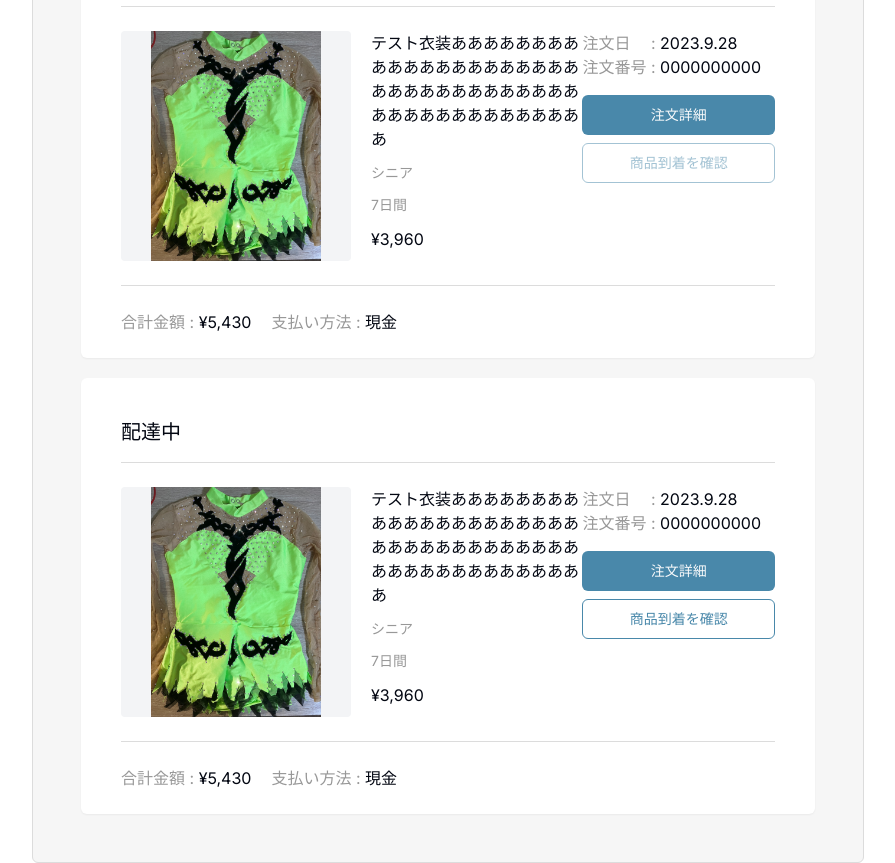
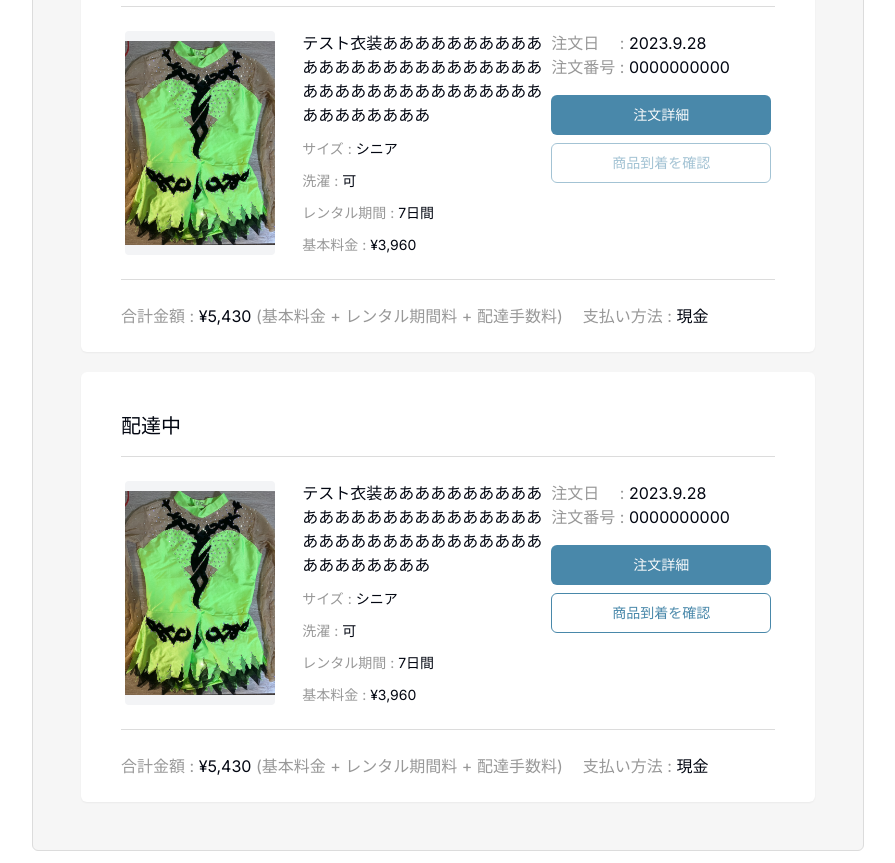
Before and after one commit to zawazawa84/assispo, a Next.js app: page /user/1/orderhistory in a window 1280 px wide. Shown: the part 320-1183 px from the top of the page, without its empty margins (192-1087 px from the left). Built offline with nearby package versions, Linux system fonts and the light colour scheme.

Commit message:
洗濯項目の追加

```diff
--- a/src/features/costume/components/InfoTable.tsx
+++ b/src/features/costume/components/InfoTable.tsx
@@ -11,6 +11,10 @@ export const InfoTable = () => {
         <TableRow className="border-0">
           <TableCell className="font-semibold">サイズ</TableCell>
           <TableCell>シニア</TableCell>
+        </TableRow>
+        <TableRow className="border-0">
+          <TableCell className="font-semibold">洗濯</TableCell>
+          <TableCell>可</TableCell>
         </TableRow>
         <TableRow className="border-0">
           <TableCell className="font-semibold">状態</TableCell>
--- a/src/features/user/pages/OrderHistory.tsx
+++ b/src/features/user/pages/OrderHistory.tsx
@@ -41,7 +41,7 @@ export const OrderHistory = () => {
                   <Image
                     src={`/item3.png`}
                     alt=""
-                    width={230}
+                    width={150}
                     height={220}
                     className="rounded-sm object-contain aspect-square bg-secondary"
                   />
@@ -49,9 +49,19 @@ export const OrderHistory = () => {
                     <p>
                       テスト衣装ああああああああああああああああああああああああああああああああああああああああああああああああ
                     </p>
-                    <p className="text-sm text-[#989898]">シニア</p>
-                    <p className="text-sm text-[#989898]">7日間</p>
-                    <p>¥3,960</p>
+                    <p className="text-sm">
+                      <span className="text-[#989898]">サイズ :</span> シニア
+                    </p>
+                    <p className="text-sm">
+                      <span className="text-[#989898]">洗濯 :</span> 可
+                    </p>
+                    <p className="text-sm">
+                      <span className="text-[#989898]">レンタル期間 :</span>{' '}
+                      7日間
+                    </p>
+                    <p className="text-sm">
+                      <span className="text-[#989898]">基本料金 :</span> ¥3,960
+                    </p>
                   </div>
                   <div className="space-y-4">
                     <div>
@@ -82,7 +92,10 @@ export const OrderHistory = () => {
               <CardFooter>
                 <div className="flex w-full pt-6 space-x-5 border-t border-[#dcdcdc]">
                   <p>
-                    <span className="text-[#989898]">合計金額 :</span> ¥5,430
+                    <span className="text-[#989898]">合計金額 :</span> ¥5,430{' '}
+                    <span className="text-[#989898]">
+                      (基本料金 + レンタル期間料 + 配達手数料)
+                    </span>
                   </p>
                   <p>
                     <span className="text-[#989898]">支払い方法 :</span> 現金
@@ -101,7 +114,7 @@ export const OrderHistory = () => {
                   <Image
                     src={`/item3.png`}
                     alt=""
-                    width={230}
+                    width={150}
                     height={220}
                     className="rounded-sm object-contain aspect-square bg-secondary"
                   />
@@ -109,9 +122,19 @@ export const OrderHistory = () => {
                     <p>
                       テスト衣装ああああああああああああああああああああああああああああああああああああああああああああああああ
                     </p>
-                    <p className="text-sm text-[#989898]">シニア</p>
-                    <p className="text-sm text-[#989898]">7日間</p>
-                    <p>¥3,960</p>
+                    <p className="text-sm">
+                      <span className="text-[#989898]">サイズ :</span> シニア
+                    </p>
+                    <p className="text-sm">
+                      <span className="text-[#989898]">洗濯 :</span> 可
+                    </p>
+                    <p className="text-sm">
+                      <span className="text-[#989898]">レンタル期間 :</span>{' '}
+                      7日間
+                    </p>
+                    <p className="text-sm">
+                      <span className="text-[#989898]">基本料金 :</span> ¥3,960
+                    </p>
                   </div>
                   <div className="space-y-4">
                     <div>
@@ -141,7 +164,10 @@ export const OrderHistory = () => {
               <CardFooter>
                 <div className="flex w-full pt-6 space-x-5 border-t border-[#dcdcdc]">
                   <p>
-                    <span className="text-[#989898]">合計金額 :</span> ¥5,430
+                    <span className="text-[#989898]">合計金額 :</span> ¥5,430{' '}
+                    <span className="text-[#989898]">
+                      (基本料金 + レンタル期間料 + 配達手数料)
+                    </span>
                   </p>
                   <p>
                     <span className="text-[#989898]">支払い方法 :</span> 現金
@@ -164,7 +190,7 @@ export const OrderHistory = () => {
                   <Image
                     src={`/item3.png`}
                     alt=""
-                    width={230}
+                    width={150}
                     height={220}
                     className="rounded-sm object-contain aspect-square bg-secondary"
                   />
@@ -172,9 +198,19 @@ export const OrderHistory = () => {
                     <p>
                       テスト衣装ああああああああああああああああああああああああああああああああああああああああああああああああ
                     </p>
-                    <p className="text-sm text-[#989898]">シニア</p>
-                    <p className="text-sm text-[#989898]">7日間</p>
-                    <p>¥3,960</p>
+                    <p className="text-sm">
+                      <span className="text-[#989898]">サイズ :</span> シニア
+                    </p>
+                    <p className="text-sm">
+                      <span className="text-[#989898]">洗濯 :</span> 可
+                    </p>
+                    <p className="text-sm">
+                      <span className="text-[#989898]">レンタル期間 :</span>{' '}
+                      7日間
+                    </p>
+                    <p className="text-sm">
+                      <span className="text-[#989898]">基本料金 :</span> ¥3,960
+                    </p>
                   </div>
                   <div className="space-y-4">
                     <div>
@@ -204,7 +240,10 @@ export const OrderHistory = () => {
               <CardFooter>
                 <div className="flex w-full pt-6 space-x-5 border-t border-[#dcdcdc]">
                   <p>
-                    <span className="text-[#989898]">合計金額 :</span> ¥5,430
+                    <span className="text-[#989898]">合計金額 :</span> ¥5,430{' '}
+                    <span className="text-[#989898]">
+                      (基本料金 + レンタル期間料 + 配達手数料)
+                    </span>
                   </p>
                   <p>
                     <span className="text-[#989898]">支払い方法 :</span> 現金
@@ -223,7 +262,7 @@ export const OrderHistory = () => {
                   <Image
                     src={`/item3.png`}
                     alt=""
-                    width={230}
+                    width={150}
                     height={220}
                     className="rounded-sm object-contain aspect-square bg-secondary"
                   />
@@ -231,9 +270,19 @@ export const OrderHistory = () => {
                     <p>
                       テスト衣装ああああああああああああああああああああああああああああああああああああああああああああああああ
                     </p>
-                    <p className="text-sm text-[#989898]">シニア</p>
-                    <p className="text-sm text-[#989898]">7日間</p>
-                    <p>¥3,960</p>
+                    <p className="text-sm">
+                      <span className="text-[#989898]">サイズ :</span> シニア
+                    </p>
+                    <p className="text-sm">
+                      <span className="text-[#989898]">洗濯 :</span> 可
+                    </p>
+                    <p className="text-sm">
+                      <span className="text-[#989898]">レンタル期間 :</span>{' '}
+                      7日間
+                    </p>
+                    <p className="text-sm">
+                      <span className="text-[#989898]">基本料金 :</span> ¥3,960
+                    </p>
                   </div>
                   <div className="space-y-4">
                     <div>
@@ -263,7 +312,10 @@ export const OrderHistory = () => {
               <CardFooter>
                 <div className="flex w-full pt-6 space-x-5 border-t border-[#dcdcdc]">
                   <p>
-                    <span className="text-[#989898]">合計金額 :</span> ¥5,430
+                    <span className="text-[#989898]">合計金額 :</span> ¥5,430{' '}
+                    <span className="text-[#989898]">
+                      (基本料金 + レンタル期間料 + 配達手数料)
+                    </span>
                   </p>
                   <p>
                     <span className="text-[#989898]">支払い方法 :</span> 現金
@@ -282,7 +334,7 @@ export const OrderHistory = () => {
                   <Image
                     src={`/item3.png`}
                     alt=""
-                    width={230}
+                    width={150}
                     height={220}
                     className="rounded-sm object-contain aspect-square bg-secondary"
                   />
@@ -290,9 +342,19 @@ export const OrderHistory = () => {
                     <p>
                       テスト衣装ああああああああああああああああああああああああああああああああああああああああああああああああ
                     </p>
-                    <p className="text-sm text-[#989898]">シニア</p>
-                    <p className="text-sm text-[#989898]">7日間</p>
-                    <p>¥3,960</p>
+                    <p className="text-sm">
+                      <span className="text-[#989898]">サイズ :</span> シニア
+                    </p>
+                    <p className="text-sm">
+                      <span className="text-[#989898]">洗濯 :</span> 可
+                    </p>
+                    <p className="text-sm">
+                      <span className="text-[#989898]">レンタル期間 :</span>{' '}
+                      7日間
+                    </p>
+                    <p className="text-sm">
+                      <span className="text-[#989898]">基本料金 :</span> ¥3,960
+                    </p>
                   </div>
                   <div className="space-y-4">
                     <div>
@@ -323,7 +385,10 @@ export const OrderHistory = () => {
               <CardFooter>
                 <div className="flex w-full pt-6 space-x-5 border-t border-[#dcdcdc]">
                   <p>
-                    <span className="text-[#989898]">合計金額 :</span> ¥5,430
+                    <span className="text-[#989898]">合計金額 :</span> ¥5,430{' '}
+                    <span className="text-[#989898]">
+                      (基本料金 + レンタル期間料 + 配達手数料)
+                    </span>
                   </p>
                   <p>
                     <span className="text-[#989898]">支払い方法 :</span> 現金
@@ -342,7 +407,7 @@ export const OrderHistory = () => {
                   <Image
                     src={`/item3.png`}
                     alt=""
-                    width={230}
+                    width={150}
                     height={220}
                     className="rounded-sm object-contain aspect-square bg-secondary"
                   />
@@ -350,9 +415,19 @@ export const OrderHistory = () => {
                     <p>
                       テスト衣装ああああああああああああああああああああああああああああああああああああああああああああああああ
                     </p>
-                    <p className="text-sm text-[#989898]">シニア</p>
-                    <p className="text-sm text-[#989898]">7日間</p>
-                    <p>¥3,960</p>
+                    <p className="text-sm">
+                      <span className="text-[#989898]">サイズ :</span> シニア
+                    </p>
+                    <p className="text-sm">
+                      <span className="text-[#989898]">洗濯 :</span> 可
+                    </p>
+                    <p className="text-sm">
+                      <span className="text-[#989898]">レンタル期間 :</span>{' '}
+                      7日間
+                    </p>
+                    <p className="text-sm">
+                      <span className="text-[#989898]">基本料金 :</span> ¥3,960
+                    </p>
                   </div>
                   <div className="space-y-4">
                     <div>
@@ -383,7 +458,10 @@ export const OrderHistory = () => {
               <CardFooter>
                 <div className="flex w-full pt-6 space-x-5 border-t border-[#dcdcdc]">
                   <p>
-                    <span className="text-[#989898]">合計金額 :</span> ¥5,430
+                    <span className="text-[#989898]">合計金額 :</span> ¥5,430{' '}
+                    <span className="text-[#989898]">
+                      (基本料金 + レンタル期間料 + 配達手数料)
+                    </span>
                   </p>
                   <p>
                     <span className="text-[#989898]">支払い方法 :</span> 現金
```
